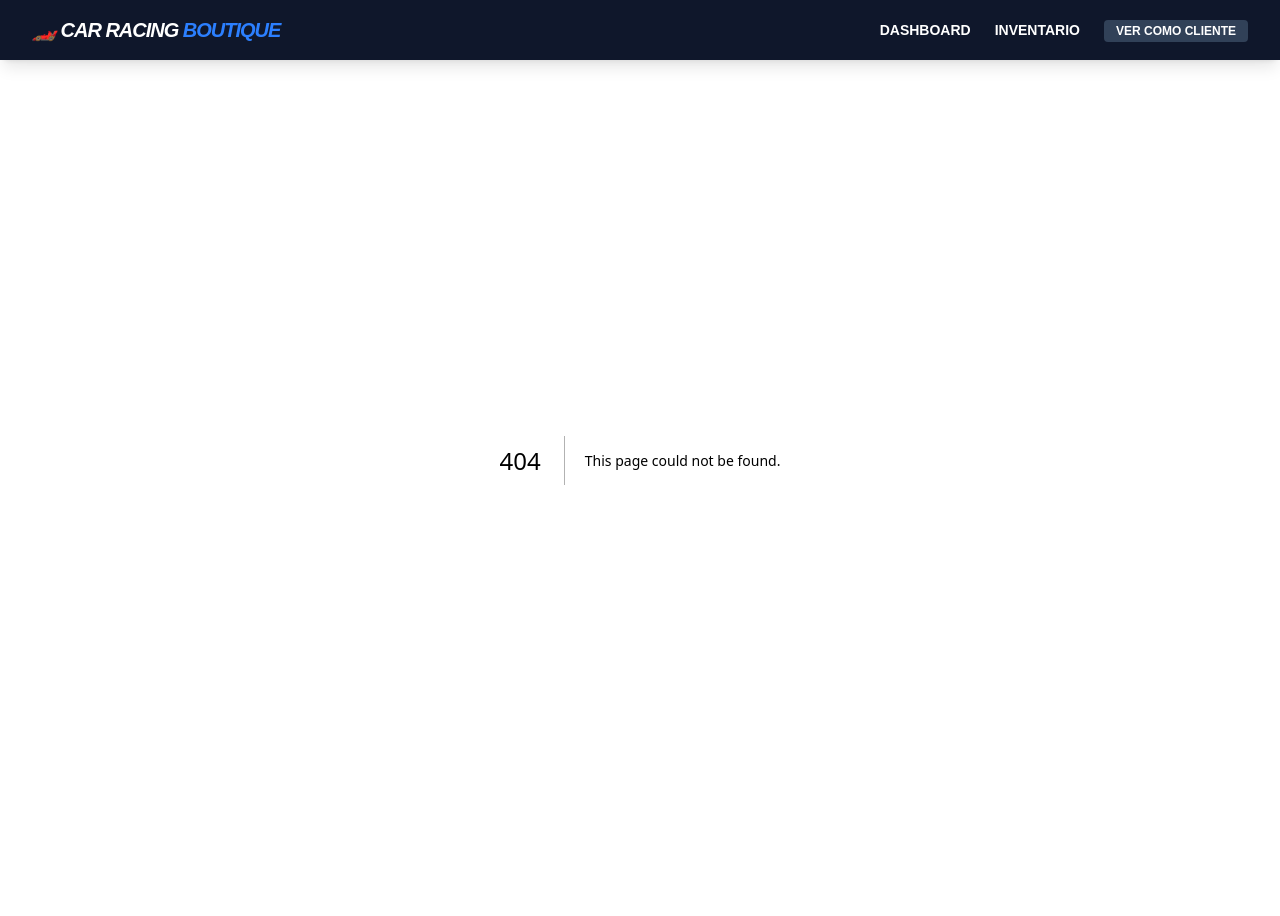
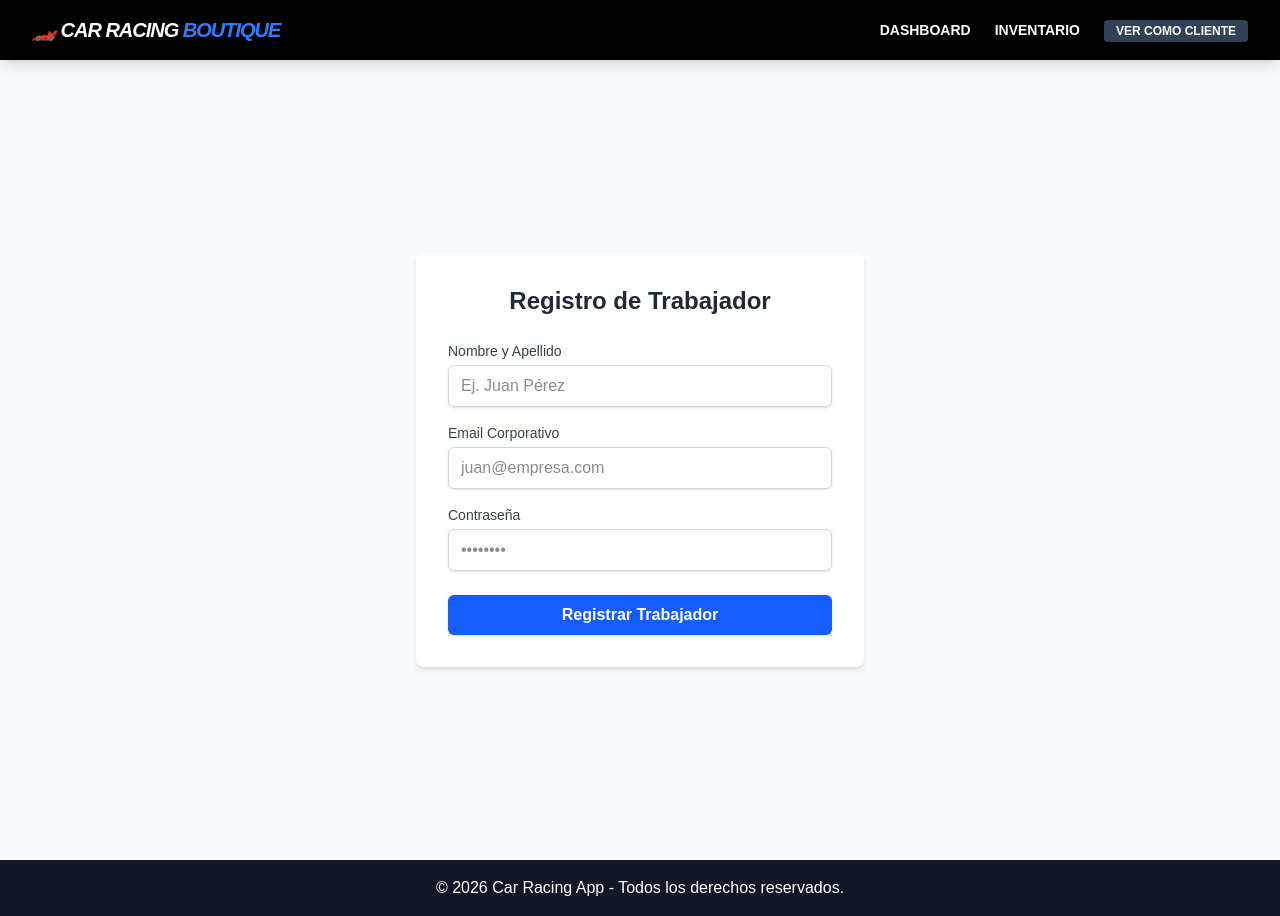
Before and after one commit to Citrandeyelde/car-racing-app, a Next.js app: page /admin/registro in a window 1280 px wide. Before the commit this address had no page. Before the commit the page ends 860 px from the top, so only its background shows below. Built offline with nearby package versions, Linux system fonts and the light colour scheme; no server answers.

Commit message:
nuevo navbar y protegiendo rutas

```diff
--- /dev/null
+++ b/app/admin/home/page.tsx
@@ -0,0 +1,7 @@
+export default function HomeTrabajadores(){
+    return(
+        <div>
+            Este es la pagina principal de los trabajadores
+        </div>
+    )
+}
--- /dev/null
+++ b/app/admin/login/page.tsx
@@ -0,0 +1,38 @@
+'use client'
+import { setCookie } from 'cookies-next';
+import { supabase } from '@/app/lib/supabase';
+import { useRouter } from 'next/navigation';
+
+export default function LoginPage() {
+  const router = useRouter();
+
+  const handleLogin = async (e: any) => {
+    e.preventDefault();
+    const email = e.target.email.value;
+    const password = e.target.password.value;
+
+    // 1. Buscamos al trabajador en tu tabla manual
+    const { data, error } = await supabase
+      .from('trabajadores')
+      .select('*')
+      .eq('email', email)
+      .eq('password_hash', password) // Idealmente aquí usarías bcrypt después
+      .single();
+
+    if (data) {
+      // 2. Si existe, creamos una cookie que expire en 1 día
+      setCookie('user_session', 'active', { maxAge: 60 * 60 * 24 });
+      router.push('/admin/home'); // Redirigir al panel
+    } else {
+      alert("Credenciales incorrectas");
+    }
+  };
+
+  return (
+    <form onSubmit={handleLogin}>
+      <input name="email" type="email" placeholder="Email" required />
+      <input name="password" type="password" placeholder="Contraseña" required />
+      <button type="submit">Entrar</button>
+    </form>
+  );
+}
--- /dev/null
+++ b/app/admin/registro/page.tsx
@@ -0,0 +1,110 @@
+'use client'
+import { useState } from 'react'
+import { supabase } from '@/app/lib/supabase'
+
+export default function RegistroTrabajador() {
+  // 1. Creamos un estado inicial vacío
+  const [formData, setFormData] = useState({
+    nombre: '',
+    email: '',
+    password:''
+  })
+
+  const handleSubmit = async (e: React.FormEvent) => {
+    e.preventDefault()
+
+    const { data, error } = await supabase
+    .from('trabajadores')
+    .insert([
+      {
+        nombre_completo: formData.nombre, // Asegúrate que el nombre coincida con tu imagen
+        email: formData.email,
+        password_hash: formData.password // Supabase pondrá el resto por defecto
+      }
+    ])
+
+  if (error) {
+    alert("Error: " + error.message)
+  } else {
+    setFormData({ nombre: '', email: '', password: '' })
+    alert("¡Trabajador registrado con valores automáticos!")
+  }
+  }
+
+  // Función para capturar lo que el usuario escribe
+  const handleChange = (e: React.ChangeEvent<HTMLInputElement>) => {
+    setFormData({
+      ...formData,
+      [e.target.name]: e.target.value
+    })
+  }
+
+  return (
+    <section className="min-h-screen flex items-center justify-center bg-gray-50 p-4">
+  <div className="w-full max-w-md bg-white rounded-lg shadow-md p-8">
+    <h1 className="text-2xl font-bold text-gray-800 mb-6 text-center">
+      Registro de Trabajador
+    </h1>
+
+    <form onSubmit={handleSubmit} className="space-y-4">
+      {/* Grupo: Nombre */}
+      <div>
+        <label className="block text-sm font-medium text-gray-700 mb-1">
+          Nombre y Apellido
+        </label>
+        <input
+          type="text"
+          name="nombre"
+          value={formData.nombre}
+          onChange={handleChange}
+          className="w-full px-3 py-2 border border-gray-300 rounded-md shadow-sm focus:outline-none focus:ring-2 focus:ring-blue-500 focus:border-transparent transition"
+          placeholder="Ej. Juan Pérez"
+          required
+        />
+      </div>
+
+      {/* Grupo: Email */}
+      <div>
+        <label className="block text-sm font-medium text-gray-700 mb-1">
+          Email Corporativo
+        </label>
+        <input
+          type="email"
+          name="email"
+          value={formData.email}
+          onChange={handleChange}
+          className="w-full px-3 py-2 border border-gray-300 rounded-md shadow-sm focus:outline-none focus:ring-2 focus:ring-blue-500 focus:border-transparent transition"
+          placeholder="juan@empresa.com"
+          required
+        />
+      </div>
+
+      {/* Grupo: Contraseña */}
+      <div>
+        <label className="block text-sm font-medium text-gray-700 mb-1">
+          Contraseña
+        </label>
+        <input
+          type="password"
+          name="password"
+          value={formData.password}
+          onChange={handleChange}
+          className="w-full px-3 py-2 border border-gray-300 rounded-md shadow-sm focus:outline-none focus:ring-2 focus:ring-blue-500 focus:border-transparent transition"
+          placeholder="••••••••"
+          required
+        />
+      </div>
+
+      {/* Botón */}
+      <button
+        type="submit"
+        className="w-full bg-blue-600 hover:bg-blue-700 text-white font-semibold py-2 px-4 rounded-md shadow transition duration-200 ease-in-out transform active:scale-[0.98] mt-2"
+      >
+        Registrar Trabajador
+      </button>
+    </form>
+  </div>
+</section>
+
+  )
+}
--- /dev/null
+++ b/app/components/footpage.tsx
@@ -0,0 +1,13 @@
+'use client'
+export default function Footer(){
+
+    return( <nav>
+        <footer className="w-full p-4 bg-gray-900 text-white text-center mt-auto">
+      <p>© {new Date().getFullYear()} Car Racing App - Todos los derechos reservados.</p>
+        </footer>
+    </nav>
+
+    )
+
+
+}
--- a/app/components/navbar.tsx
+++ b/app/components/navbar.tsx
@@ -9,7 +9,7 @@ export default function Navbar() {
   const isAdmin = pathname.startsWith('/admin')
 
   return (
-    <nav className={`${isAdmin ? 'bg-slate-900' : 'bg-blue-700'} text-white py-4 px-8 shadow-lg sticky top-0 z-50`}>
+    <nav className={`${isAdmin ? 'bg-black' : 'bg-red-600'} text-white py-4 px-8 shadow-lg sticky top-0 z-50`}>
       <div className="max-w-7xl mx-auto flex justify-between items-center">
         {/* Logo */}
         <Link href="/" className="text-xl font-black italic tracking-tighter uppercase">
--- a/app/layout.tsx
+++ b/app/layout.tsx
@@ -1,6 +1,7 @@
 
 import "./globals.css";
 import Navbar from "@/app/components/navbar";
+import Footer from "./components/footpage";
 
 
 
@@ -14,6 +15,7 @@ export default function RootLayout({
       <body>
         <Navbar />
         {children}
+        <Footer/>
       </body>
     </html>
   );
--- /dev/null
+++ b/middleware.ts
@@ -0,0 +1,30 @@
+import { NextResponse } from 'next/server';
+import type { NextRequest } from 'next/server';
+
+export function middleware(request: NextRequest) {
+  const session = request.cookies.get('user_session');
+  const { pathname } = request.nextUrl;
+
+  // 1. EXCEPCIÓN: Si el usuario ya está en la página de login, déjalo pasar siempre.
+  if (pathname === '/admin/login') {
+    return NextResponse.next();
+  }
+
+  // 2. RESTRICCIÓN: Si intenta entrar a cualquier ruta de /admin y NO tiene la cookie...
+  if (pathname.startsWith('/admin') && !session) {
+    // Lo mandamos al login de admin
+    return NextResponse.redirect(new URL('/admin/login', request.url));
+  }
+
+  // 3. MEJORA: Si ya está logueado e intenta ir al login, mándalo al dashboard
+  if (pathname === '/admin/login' && session) {
+    return NextResponse.redirect(new URL('/admin/dashboard', request.url));
+  }
+
+  return NextResponse.next();
+}
+
+// El matcher debe incluir /admin para que el middleware se active allí
+export const config = {
+  matcher: ['/admin/:path*'],
+};
--- a/package.json
+++ b/package.json
@@ -10,6 +10,7 @@
   },
   "dependencies": {
     "@supabase/supabase-js": "^2.99.1",
+    "cookies-next": "^6.1.1",
     "next": "16.1.6",
     "react": "19.2.3",
     "react-dom": "19.2.3"
```
Also changed, not shown: 1 other file (tests, documents, lock files or other folders).
